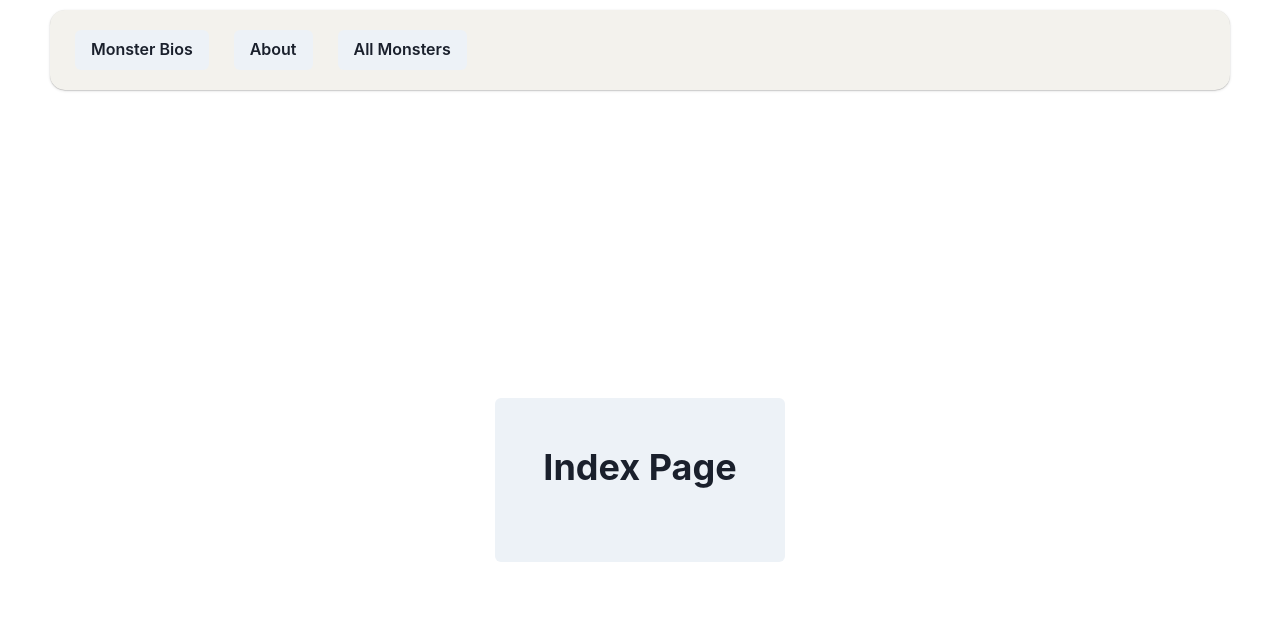
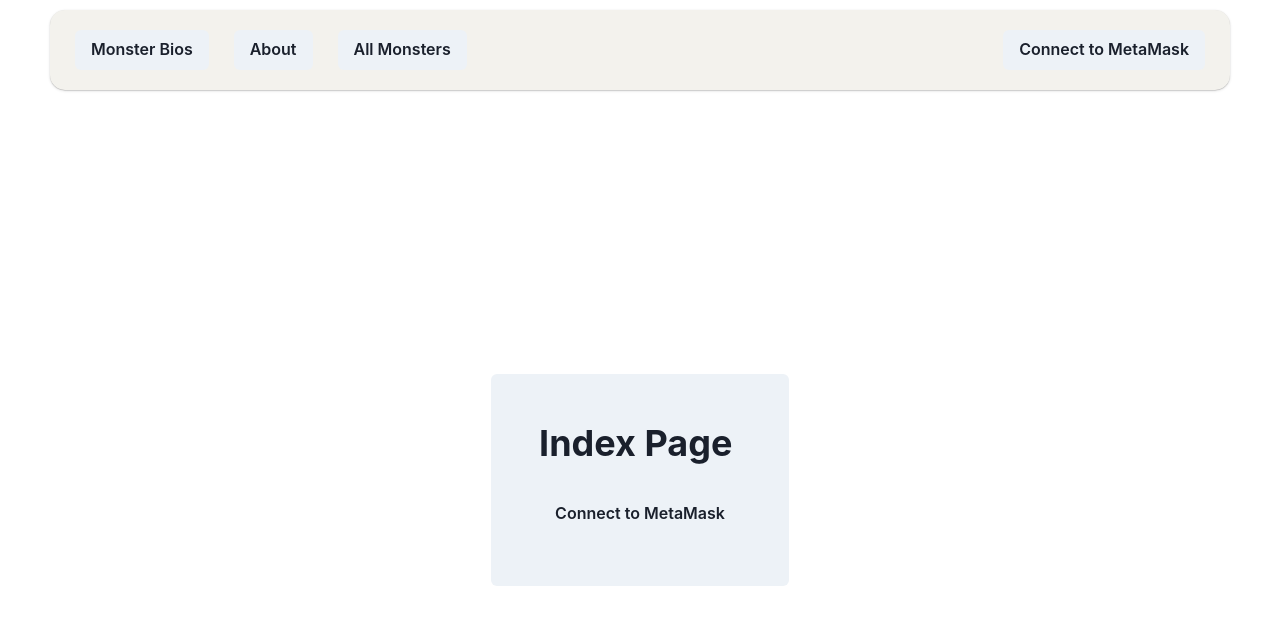
Before and after one commit to simon-tanna/internship-2022-monster-nft, a Next.js app: page / in a window 1280 px wide. Shown: the top 624 px of the page. Built offline with nearby package versions, Linux system fonts and the light colour scheme.

Commit message:
implemented basic wallet connection to index

```diff
--- a/components/NavBar/index.tsx
+++ b/components/NavBar/index.tsx
@@ -1,6 +1,9 @@
-import { Button, chakra, Flex, HStack } from "@chakra-ui/react";
+import { Box, Button, chakra, Flex, HStack, Spacer } from "@chakra-ui/react";
+
 
 const NavBar = () => {
+
+
 	return (
 		<NavBarContainer>
 			<NavBarOptionsContainer spacing="25px" justifyContent="flex-start">
@@ -9,6 +12,12 @@ const NavBar = () => {
 						{linkItem.title}
 					</Button>
 				))}
+			</NavBarOptionsContainer>
+			<Spacer />
+			<NavBarOptionsContainer spacing="25px" justifyContent="flex-end">
+				<Box>
+					<Button>Connect to MetaMask</Button>
+				</Box>
 			</NavBarOptionsContainer>
 		</NavBarContainer>
 	);
@@ -43,5 +52,4 @@ const NavBarData = [
 	{ title: "All Monsters", link: "/all-monsters" },
 ];
 
-
 export default NavBar;
--- a/package.json
+++ b/package.json
@@ -12,6 +12,7 @@
     "@chakra-ui/react": "^2.3.1",
     "@emotion/react": "^11",
     "@emotion/styled": "^11",
+    "ethers": "^5.7.0",
     "framer-motion": "^6",
     "next": "12.2.5",
     "react": "18.2.0",
--- a/pages/index.tsx
+++ b/pages/index.tsx
@@ -1,15 +1,80 @@
 import type { NextPage } from "next";
-import { Flex, Heading } from "@chakra-ui/react";
+import { Box, Button, Flex, Heading, Text, VStack } from "@chakra-ui/react";
+import { useEffect, useState } from "react";
+import { ethers } from "ethers";
+
+declare let window: any;
 
 const Index: NextPage = () => {
+	const [currentAccount, setCurrentAccount] = useState<string | undefined>();
+	const [chainId, setChainId] = useState<number | undefined>();
+	const [balance, setBalance] = useState<string | undefined>();
+	const [chainname, setChainName] = useState<string | undefined>();
+
+	useEffect(() => {
+		if (!currentAccount || !ethers.utils.isAddress(currentAccount)) return;
+		if (!window.ethereum) return;
+		const provider = new ethers.providers.Web3Provider(window.ethereum);
+		provider.getBalance(currentAccount).then((result) => {
+			setBalance(ethers.utils.formatEther(result));
+		});
+		provider.getNetwork().then((result) => {
+			setChainId(result.chainId);
+			setChainName(result.name);
+		});
+	}, [currentAccount]);
+
+	const onConnect = () => {
+		if (!window.ethereum) {
+			console.log("Please install MetaMask");
+			return;
+		}
+		const provider = new ethers.providers.Web3Provider(window.ethereum);
+		// MetaMask requires requesting permission to connect users accounts
+		provider
+			.send("eth_requestAccounts", [])
+			.then((accounts) => {
+				if (accounts.length > 0) setCurrentAccount(accounts[0]);
+			})
+			.catch((e) => console.log(e));
+	};
+
+	const onDisconnect = () => {
+		console.log("onClickDisConnect");
+		setBalance(undefined);
+		setCurrentAccount(undefined);
+	};
 	return (
-
 		<Flex height="100vh" alignItems="center" justifyContent="center">
-			<Flex direction="column" background="gray.100" p={12} rounded={6} >
-        <Heading mb={6}>
-          Index Page
-        </Heading>
-      </Flex>
+			<Flex direction="column" background="gray.100" p={12} rounded={6}>
+				<Heading mb={6}>Index Page</Heading>
+				<VStack>
+					<Box w="100%" my={1}>
+						{currentAccount ? (
+							<Button type="button" w="100%" onClick={onDisconnect}>
+								Account:{currentAccount}
+							</Button>
+						) : (
+							<Button type="button" w="100%" onClick={onConnect}>
+								Connect to MetaMask
+							</Button>
+						)}
+					</Box>
+					{currentAccount ? (
+						<Box mb={0} p={4} w="100%" borderWidth="1px" borderRadius="lg">
+							<Heading my={4} fontSize="xl">
+								Account info
+							</Heading>
+							<Text>ETH Balance of current account: {balance}</Text>
+							<Text>
+								Chain Info: ChainId {chainId} name {chainname}
+							</Text>
+						</Box>
+					) : (
+						<></>
+					)}
+				</VStack>
+			</Flex>
 		</Flex>
 	);
 };
```
Also changed, not shown: 1 other file (tests, documents, lock files or other folders).
